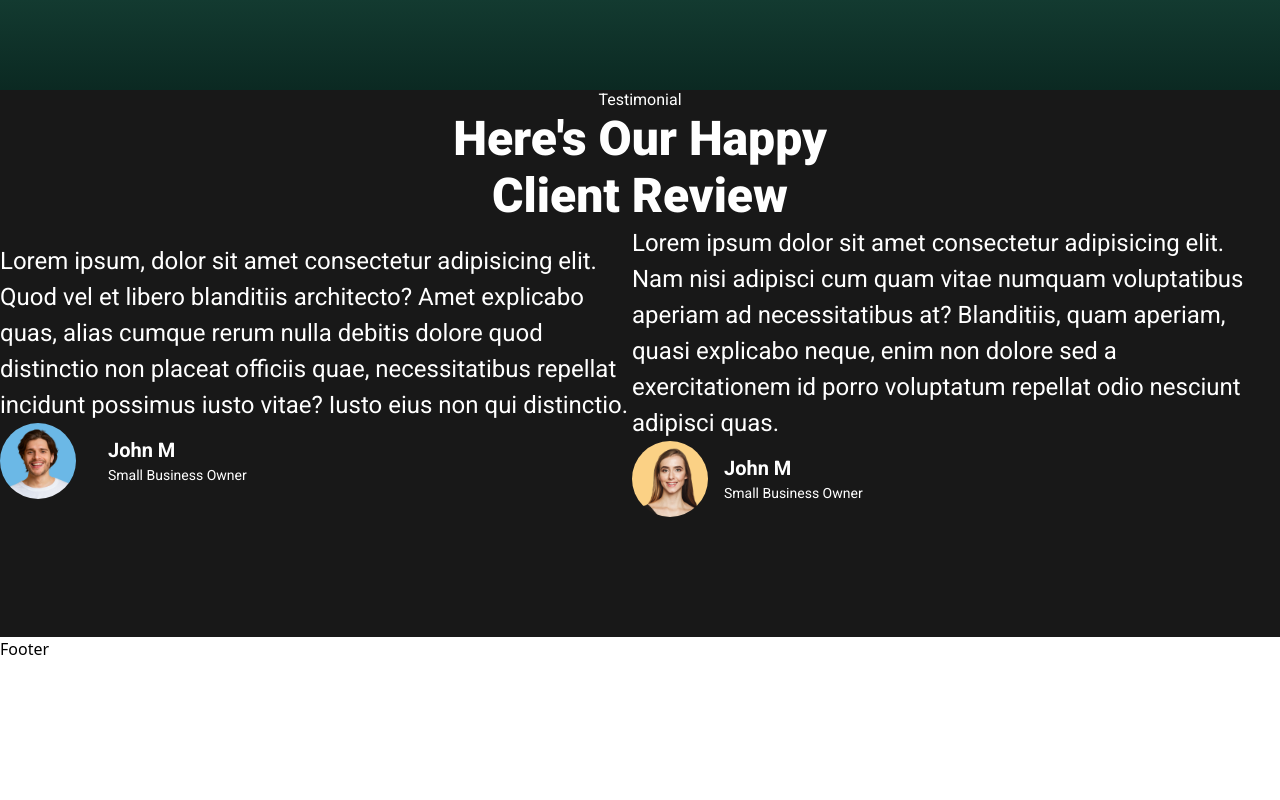
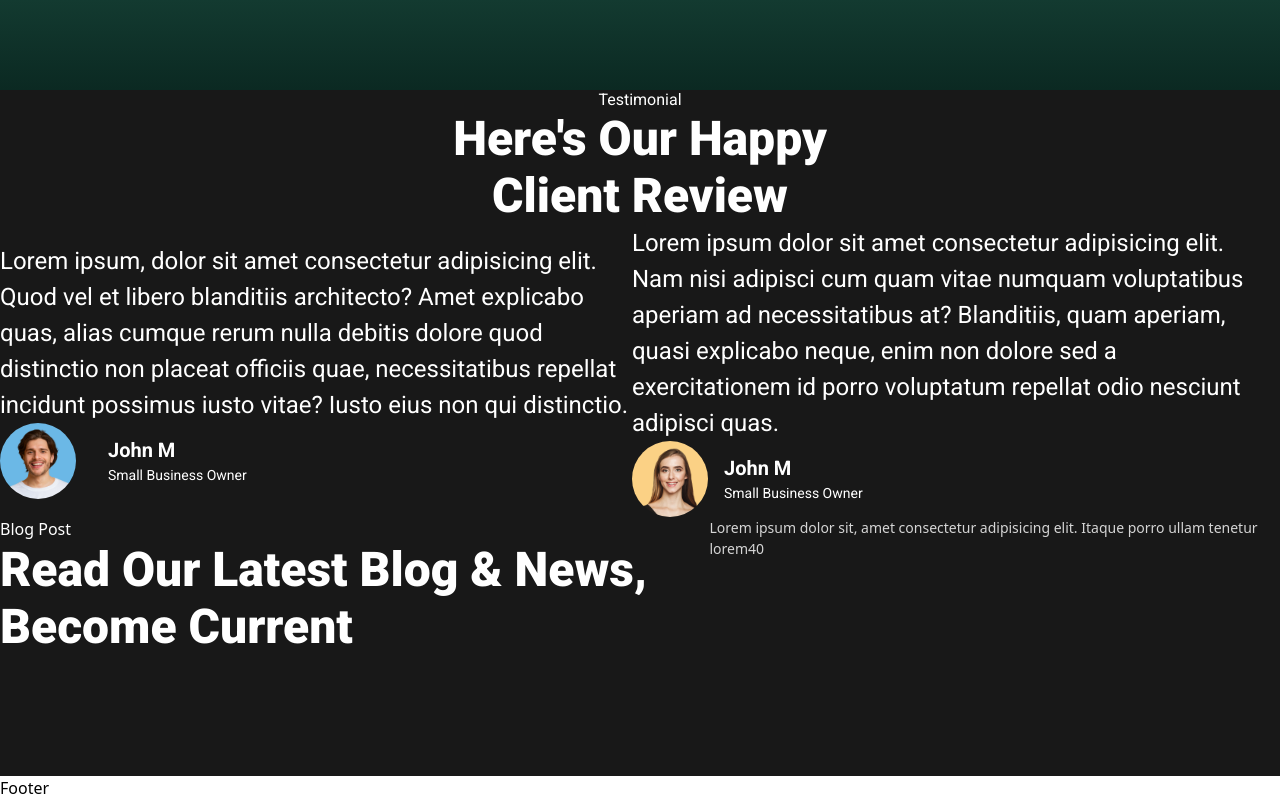
Before and after one commit to Tshewang2022/themeForest_TENET, a React (Vite) app: page / in a window 1280 px wide. Shown: the part 5224-6024 px from the top of the page. Before the commit the page ends 5885 px from the top, so only its background shows below. Built offline with nearby package versions, Linux system fonts and the light colour scheme; a web font is replaced by a local one.

Commit message:
my code is being messed up

```diff
--- a/src/_roots/pages/Home.tsx
+++ b/src/_roots/pages/Home.tsx
@@ -58,7 +58,6 @@ const Home = () => {
           </div>
         </div>
       </section>
-
       {/* === our customers === */}
       <section className="min-h-screen bg-black_bg">
         <h4 className="pt-[128px] text-center text-[32px] font-roboto font-extrabold text-white leading-[120%px]">
@@ -278,7 +277,6 @@ const Home = () => {
           </div>
         </div>
       </section>
-
       {/* === trust section === */}
       <section className="bg-[#286A62] min-h-[450px] flex justify-center items-center">
         <div className="flex justify-center items-center">
@@ -433,6 +431,28 @@ const Home = () => {
             </div>
           </div>
         </div>
+        <div className="flex justify-start items-center">
+          <div className="flex justify-start items-center">
+            <div className="">
+              <div className="flex justify-start gap-[32px]">
+                <div className="">
+                  <h6 className="font-sans font-normal text-white text-[16px] leading-normal">
+                    Blog Post
+                  </h6>
+                  <h2 className="font-roboto font-extrabold text-white text-[48px] max-w-[720px] leading-[120%]">
+                    Read Our Latest Blog & News, Become Current
+                  </h2>
+                </div>
+                <div>
+                  <p className="font-sans font-normal text-[#d5d5d5] text-[14px] align-text-bottom">
+                    Lorem ipsum dolor sit, amet consectetur adipisicing elit.
+                    Itaque porro ullam tenetur lorem40
+                  </p>
+                </div>
+              </div>
+            </div>
+          </div>
+        </div>
       </section>
     </>
   );
```
